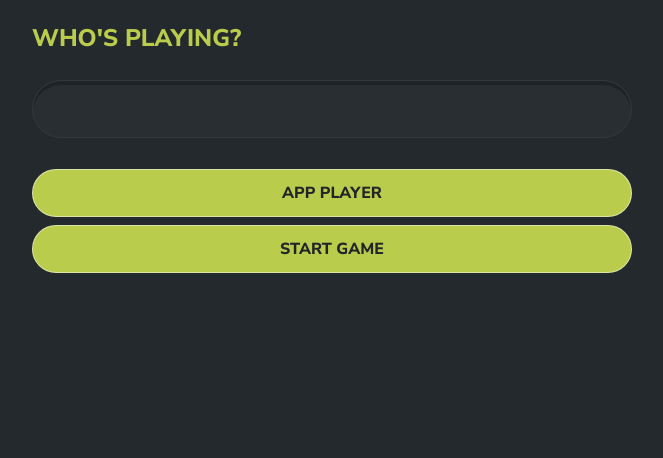
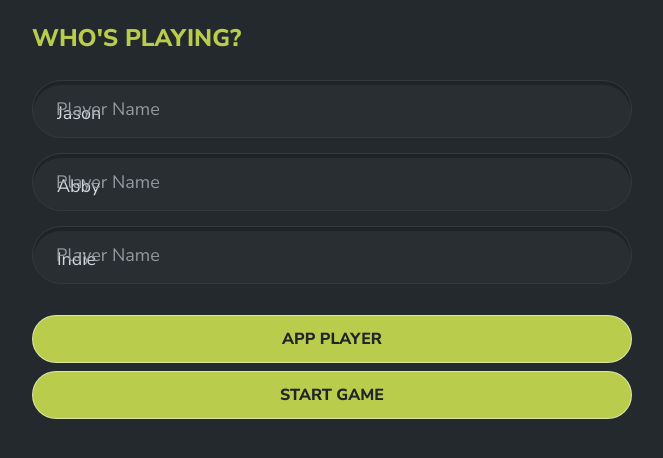
Before and after one commit to jasonjohnson47/angular-score-keeper, an Angular app: page / in a window 1280 px wide. Shown: the top 458 px of the page, without its empty margins (308-971 px from the left). Built offline with nearby package versions, Linux system fonts and the light colour scheme.

Commit message:
More initial progress

```diff
--- a/src/app/floating-label-input/floating-label-input.component.html
+++ b/src/app/floating-label-input/floating-label-input.component.html
@@ -1,10 +1,10 @@
 <div [class]="containerClass">
-    <label for="id">{{label}}</label>
+    <label [for]="id">{{label}}</label>
     <input
         [type]="type"
         [id]="id"
         [value]="value"
-        [min]="min"
+        [attr.min]="min"
         [attr.aria-required]="required"
         [attr.aria-describedby]="ariaDescribedby"
         [attr.data-errorMsg]="errorMsg"
--- a/src/app/floating-label-input/floating-label-input.component.ts
+++ b/src/app/floating-label-input/floating-label-input.component.ts
@@ -1,4 +1,4 @@
-import { Component, OnInit } from '@angular/core';
+import { Component, OnInit, Input } from '@angular/core';
 
 @Component({
   selector: 'app-floating-label-input',
@@ -8,15 +8,15 @@ import { Component, OnInit } from '@angular/core';
 export class FloatingLabelInputComponent implements OnInit {
 
   containerClass = ['floating-label'];
-  label: string = '';
+  @Input() label: string = '';
   type: string = 'text';
-  id: string = '';
-  value: string = '';
+  @Input() id: string = '';
+  @Input() value: string = '';
   min = null;
-  required = null;
+  @Input() required: boolean | null = null;
   ariaDescribedby = null;
   errorMsg = null;
-  hasError = false;
+  hasError = null;
 
   handleInput() {}
 
--- a/src/app/game-setup/game-setup.component.html
+++ b/src/app/game-setup/game-setup.component.html
@@ -1,7 +1,12 @@
 <h1>Who's Playing?</h1>
 <ul class="list-unstyled player-list">
-    <li>
-        <app-floating-label-input></app-floating-label-input>
+    <li *ngFor="let player of players">
+        <app-floating-label-input
+            label="Player Name"
+            [id]="'name-' + player.id.toString()"
+            [value]="player.name"
+            [required]="true"
+        ></app-floating-label-input>
     </li>
 </ul>
 <button type="button" class="btn btn-block btn-primary" (click)="addPlayer">App Player</button>
--- a/src/app/game-setup/game-setup.component.ts
+++ b/src/app/game-setup/game-setup.component.ts
@@ -1,4 +1,6 @@
 import { Component, OnInit } from '@angular/core';
+import { PlayerService } from '../player.service';
+import { Player } from '../player';
 
 @Component({
   selector: 'app-game-setup',
@@ -7,15 +9,21 @@ import { Component, OnInit } from '@angular/core';
 })
 export class GameSetupComponent implements OnInit {
 
+  constructor(private playerService: PlayerService) { }
+
   roundToEdit = 1;
+  players: Player[] = [];
+
+  getPlayers(): void {
+    this.players = this.playerService.getPlayers();
+  }
 
   addPlayer() {}
   startGame() {}
   continueGame() {}
 
-  constructor() { }
-
   ngOnInit(): void {
+    this.getPlayers();
   }
 
 }
--- /dev/null
+++ b/src/app/mock-players.ts
@@ -0,0 +1,16 @@
+import { Player } from './player';
+
+export const PLAYERS: Player[] = [
+  {
+    id: 0,
+    name: 'Jason',
+  },
+  {
+    id: 1,
+    name: 'Abby',
+  },
+  {
+    id: 2,
+    name: 'Indie',
+  },
+];
--- /dev/null
+++ b/src/app/player.service.ts
@@ -0,0 +1,15 @@
+import { Injectable } from '@angular/core';
+import { PLAYERS } from './mock-players';
+import { Player } from './player';
+
+@Injectable({
+  providedIn: 'root'
+})
+export class PlayerService {
+
+  getPlayers(): Player[] {
+    return PLAYERS;
+  }
+
+  constructor() { }
+}
--- /dev/null
+++ b/src/app/player.ts
@@ -0,0 +1,4 @@
+export interface Player {
+  id: number;
+  name: string;
+}
```
Also changed, not shown: 1 other file (tests, documents, lock files or other folders).
